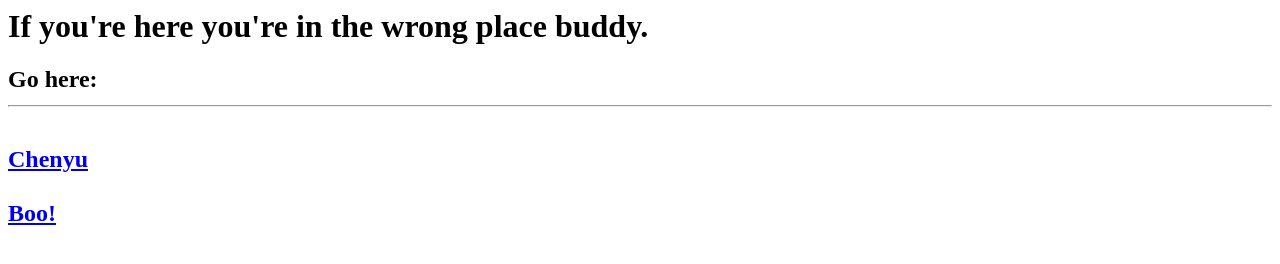
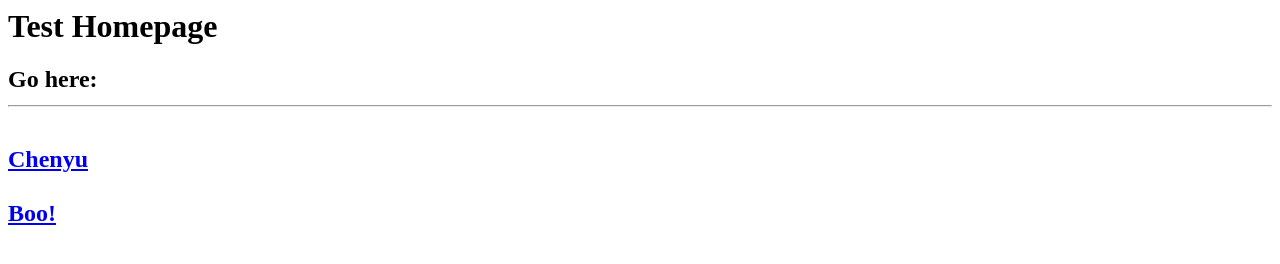
Before and after one commit to victorczhou/victorczhou.github.io, a plain HTML site: page index.html in a window 1280 px wide. Drawn offline with Linux system fonts and the light colour scheme.

Commit message:
finishing touchse

```diff
--- a/index.html
+++ b/index.html
@@ -1,9 +1,12 @@
 <html>
+
 <head>
     <title>Victor</title>
 </head>
+
 <body>
-        <h1>If you're here you're in the wrong place buddy.</h1>
+    <h1>Test Homepage</h1>
     <h2> Go here: <hr><br><a href = "https://victorczhou.github.io/chenyu"> Chenyu</a> <br/> <br><a href = "https://victorczhou.github.io/bootest">Boo!</a><br/></h2>
 </body>
+
 </html>
```
Also changed, not shown: bootest/index.html (+0 -1 lines). Lines whose indentation alone changed are shown as unchanged.
